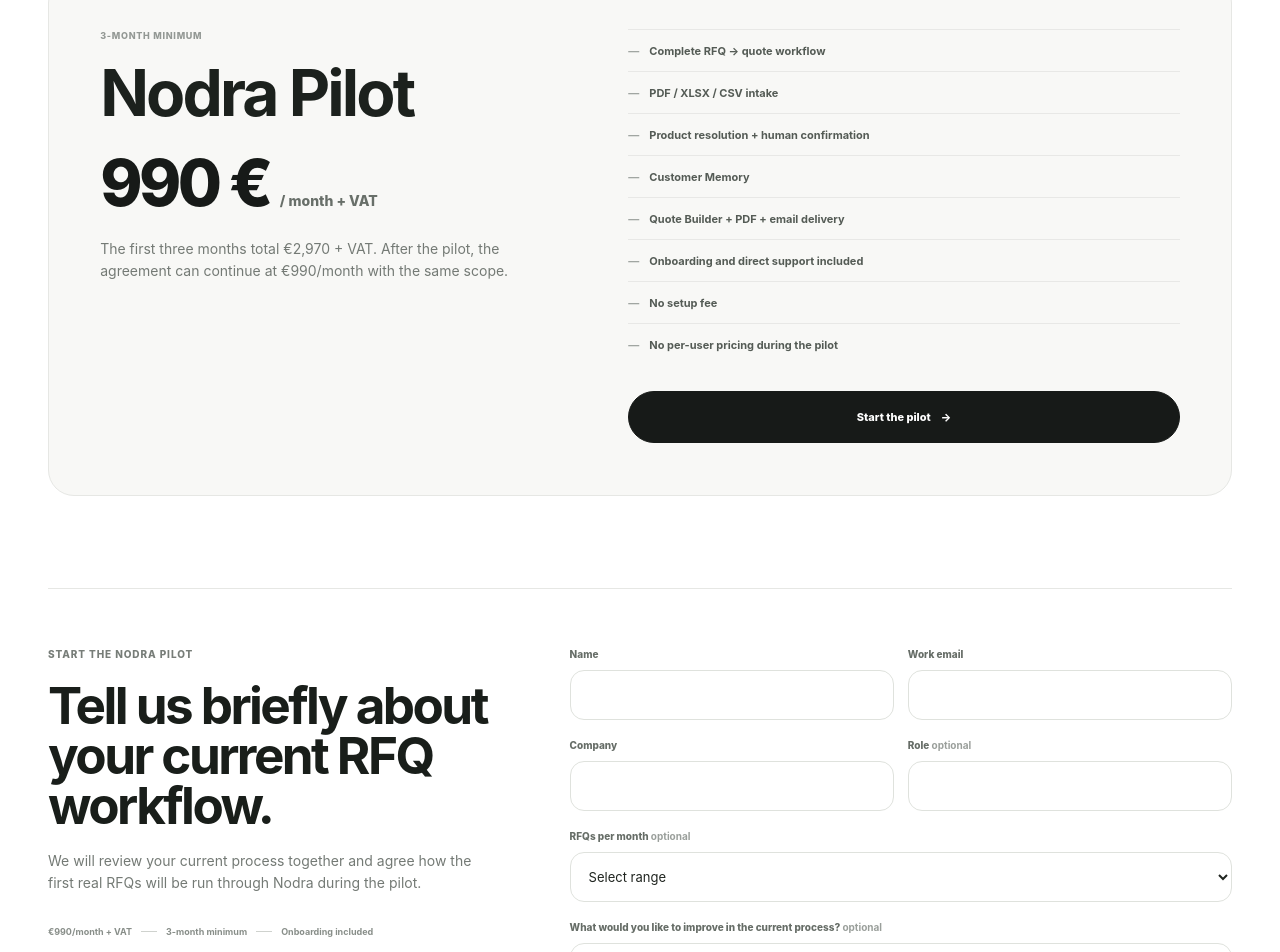
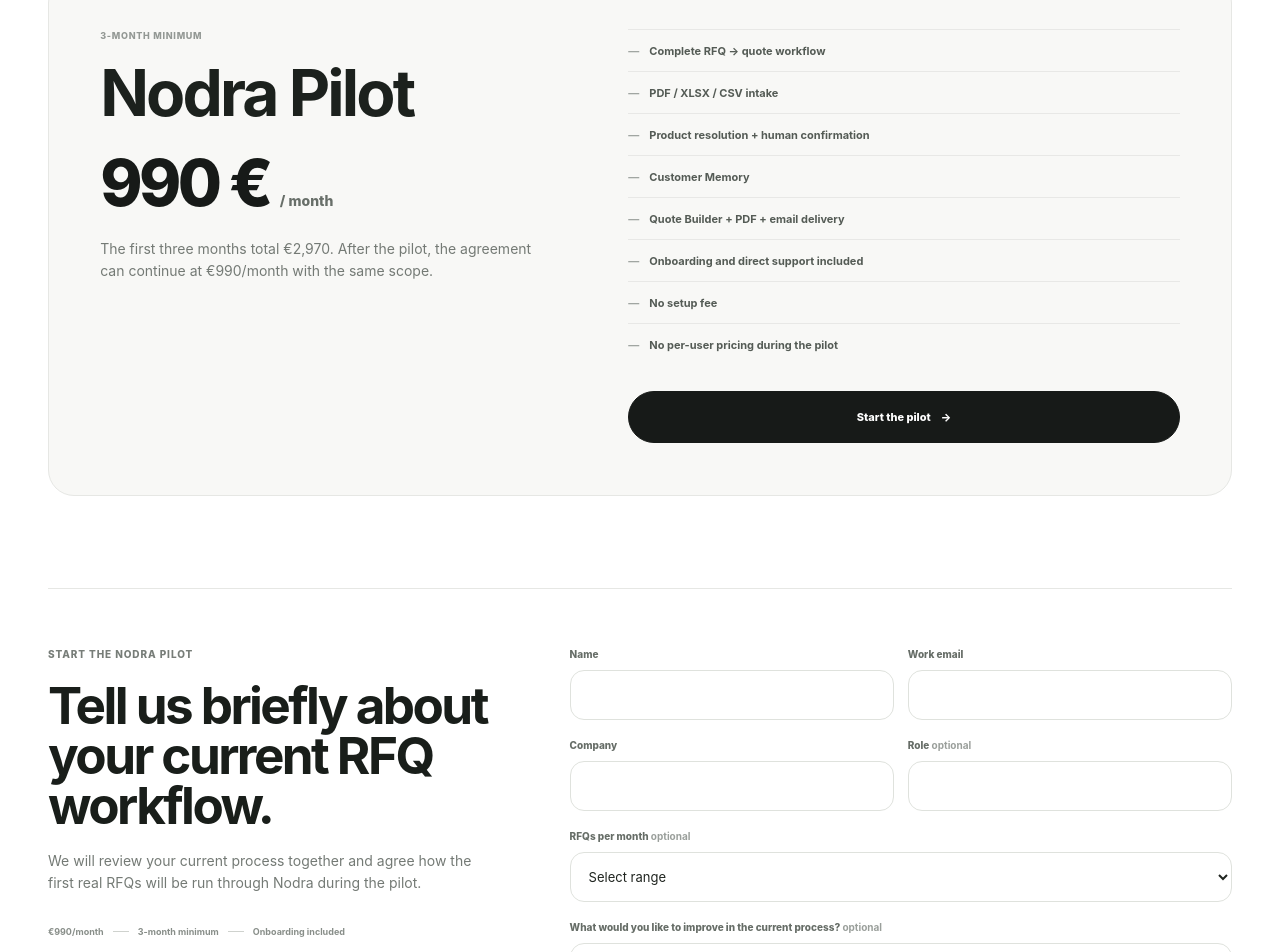
Before and after one commit to miromnb-coder/Rivora, a Next.js app: page / in a window 1280 px wide. Shown: the part 7237-8189 px from the top of the page. Built offline with nearby package versions, Linux system fonts and the light colour scheme; no server answers.

Commit message:
Remove VAT suffix from public Nodra pricing

```diff
--- a/components/marketing/PricingLeadCapture.tsx
+++ b/components/marketing/PricingLeadCapture.tsx
@@ -108,12 +108,12 @@ export function PricingLeadCapture({ locale }: { locale: Locale }) {
             <h3>Nodra Pilot</h3>
             <div className="pricing-pilot-price">
               <strong>990 €</strong>
-              <span>{fi ? "/ kk + ALV" : "/ month + VAT"}</span>
+              <span>{fi ? "/ kk" : "/ month"}</span>
             </div>
             <p>
               {fi
-                ? "Ensimmäisen kolmen kuukauden kokonaisarvo on 2 970 € + ALV. Pilotin jälkeen sopimus voi jatkua 990 €/kk samalla laajuudella."
-                : "The first three months total €2,970 + VAT. After the pilot, the agreement can continue at €990/month with the same scope."}
+                ? "Ensimmäisen kolmen kuukauden kokonaisarvo on 2 970 €. Pilotin jälkeen sopimus voi jatkua 990 €/kk samalla laajuudella."
+                : "The first three months total €2,970. After the pilot, the agreement can continue at €990/month with the same scope."}
             </p>
           </div>
 
@@ -149,7 +149,7 @@ export function PricingLeadCapture({ locale }: { locale: Locale }) {
           </p>
 
           <div className="lead-capture-proof">
-            <span>{fi ? "990 €/kk + ALV" : "€990/month + VAT"}</span>
+            <span>{fi ? "990 €/kk" : "€990/month"}</span>
             <i />
             <span>{fi ? "3 kk minimijakso" : "3-month minimum"}</span>
             <i />
```
